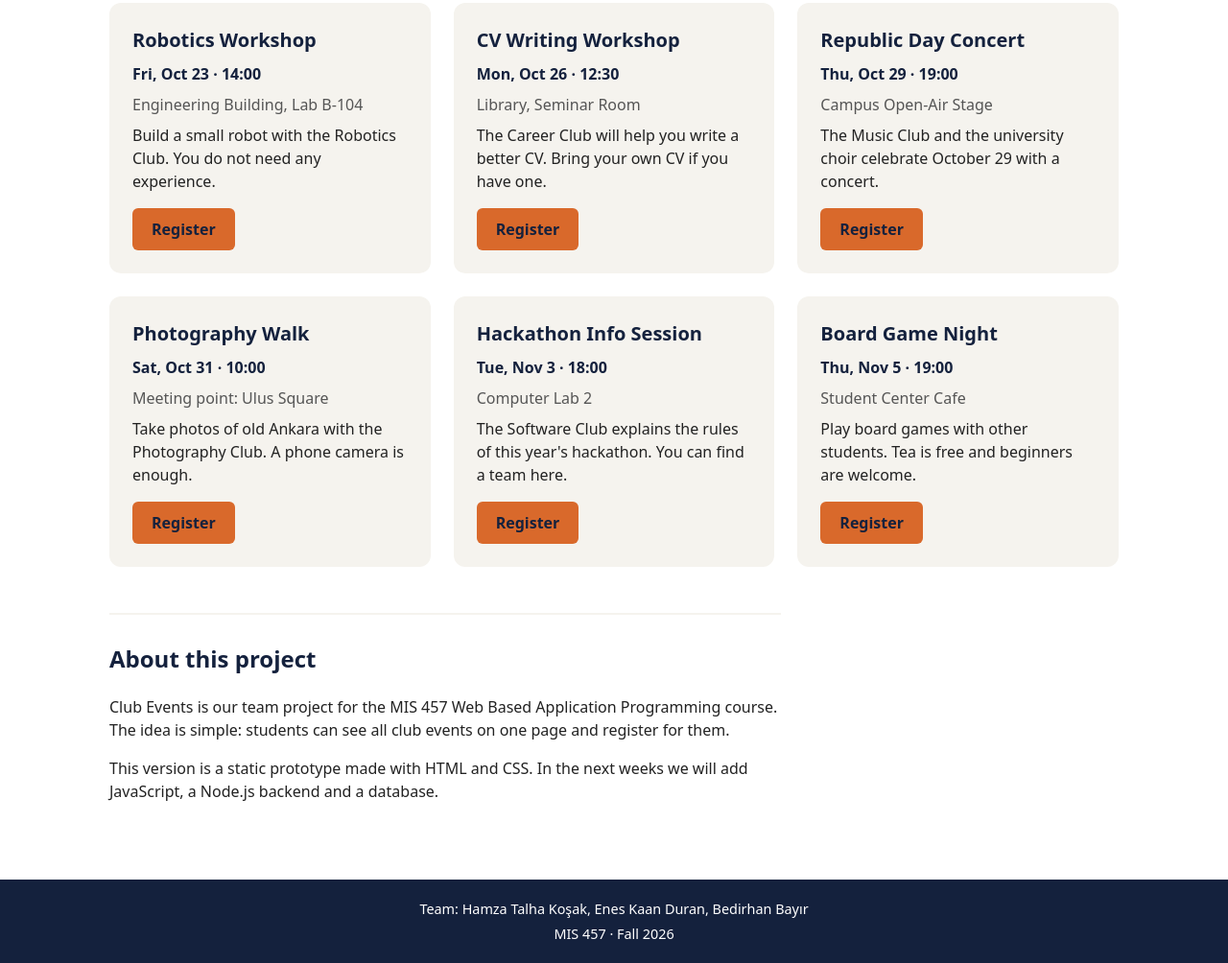
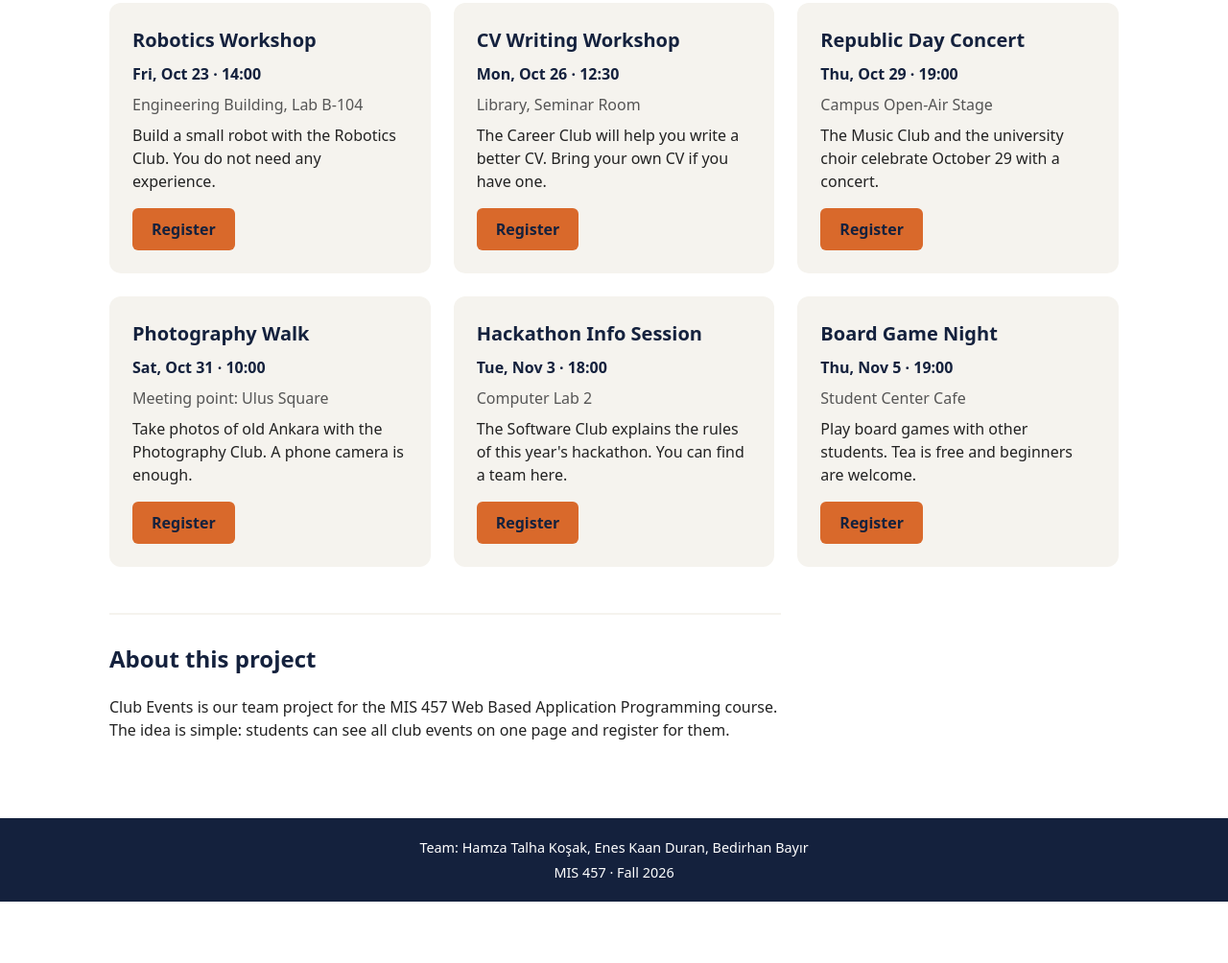
Before and after one commit to HamzaTKosak/club-events, a plain HTML site: page index.html in a window 1280 px wide. Shown: the part 226-1230 px from the top of the page at 96% size. After the commit the page ends 1166 px from the top, so only its background shows below. Drawn offline with Linux system fonts and the light colour scheme.

Commit message:
Remove extra sentence from about section

```diff
--- a/index.html
+++ b/index.html
@@ -77,7 +77,6 @@
     <section id="about" class="about">
       <h2>About this project</h2>
       <p>Club Events is our team project for the MIS 457 Web Based Application Programming course. The idea is simple: students can see all club events on one page and register for them.</p>
-      <p>This version is a static prototype made with HTML and CSS. In the next weeks we will add JavaScript, a Node.js backend and a database.</p>
     </section>
   </main>
 
```
